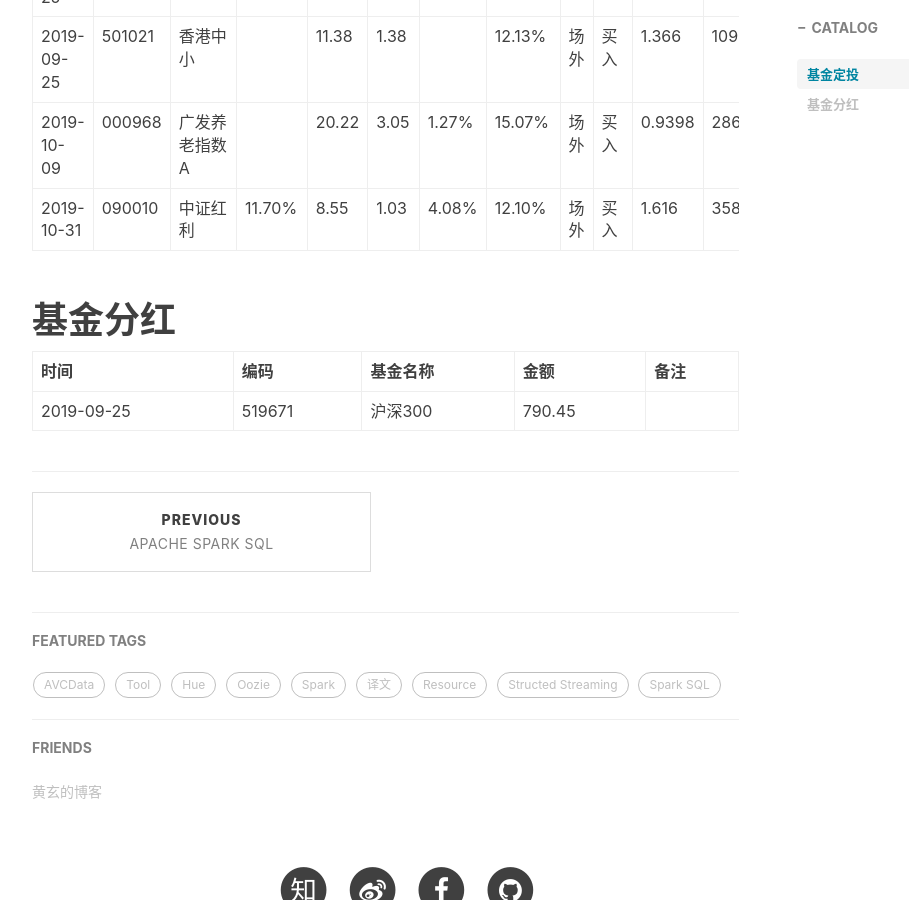
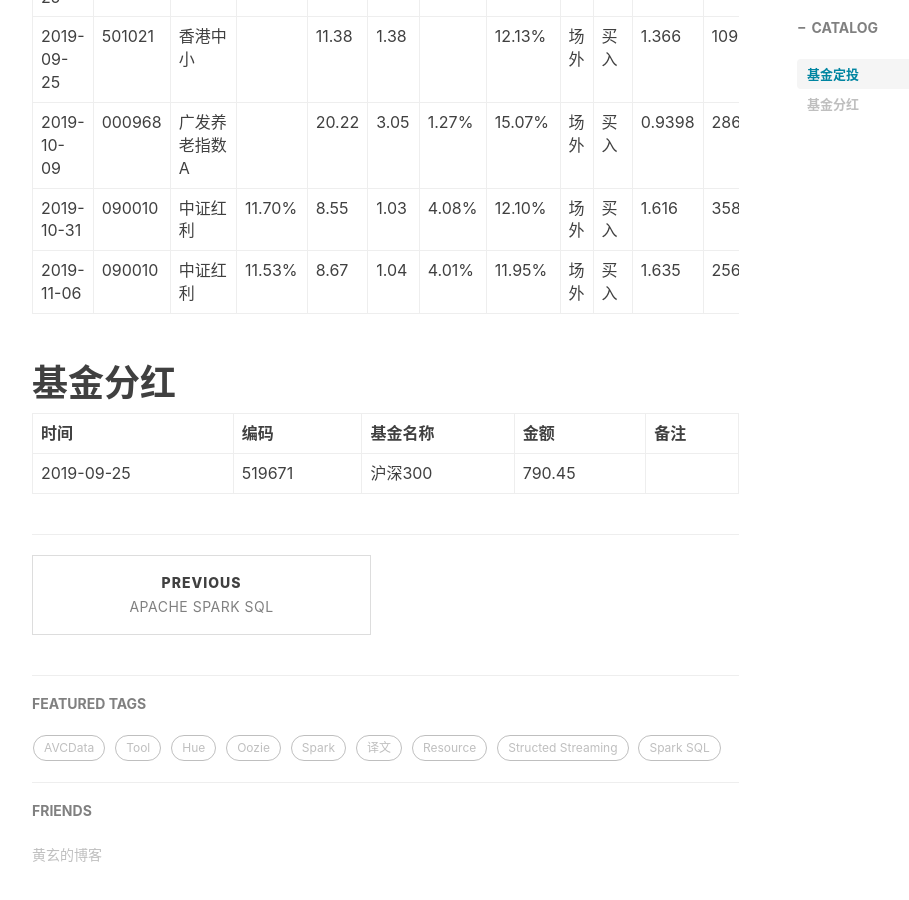
Before and after one commit to shoppingwang/shoppingwang.github.io, a Jekyll site: the page built from _posts/2019-07-02-investment-records.md, in a window 1280 px wide and 900 px high, scrolled down 2949 px. Shown: the whole window, without its empty margins (233-1142 px from the left). Built offline with Jekyll 4.4.1, drawn with Linux system fonts in a browser that asks for light colours; nearby versions of some CDN libraries; comment, search, counter and statistics services are not loaded.

Commit message:
Investment update

```diff
--- a/_posts/2019-07-02-investment-records.md
+++ b/_posts/2019-07-02-investment-records.md
@@ -49,6 +49,7 @@ tags:
 | 2019-09-25 | 501021 | 香港中小 |  | 11.38 | 1.38 |  | 12.13% | 场外 | 买入 | 1.366 | 1098.12 |  |
 | 2019-10-09 | 000968 | 广发养老指数A |  | 20.22 | 3.05 | 1.27% | 15.07% | 场外 | 买入 | 0.9398 | 2869.98 |  |
 | 2019-10-31 | 090010 | 中证红利 | 11.70% | 8.55 | 1.03 | 4.08% | 12.10% | 场外 | 买入 | 1.616 | 3584.81 |  |
+| 2019-11-06 | 090010 | 中证红利 | 11.53% | 8.67 | 1.04 | 4.01% | 11.95% | 场外 | 买入 | 1.635 | 2565.73 |  |
 
 # 基金分红
 
```
